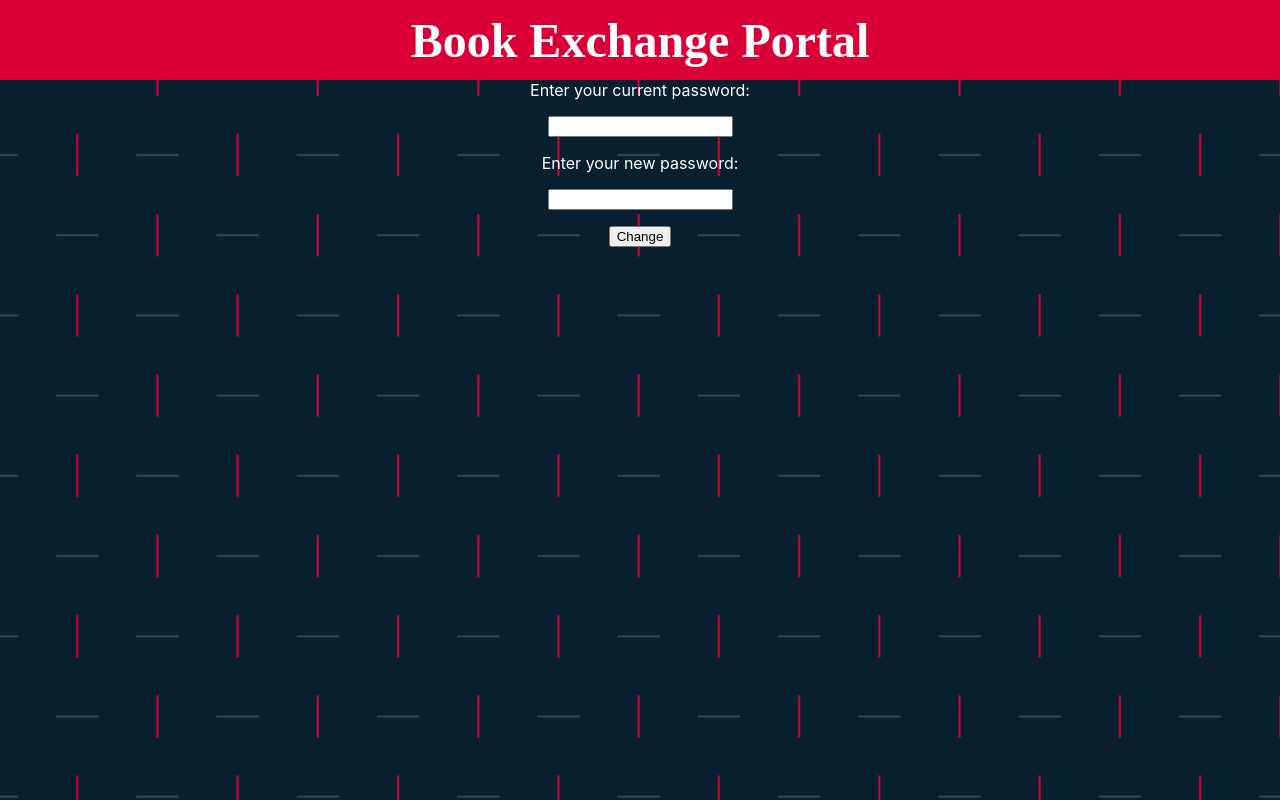
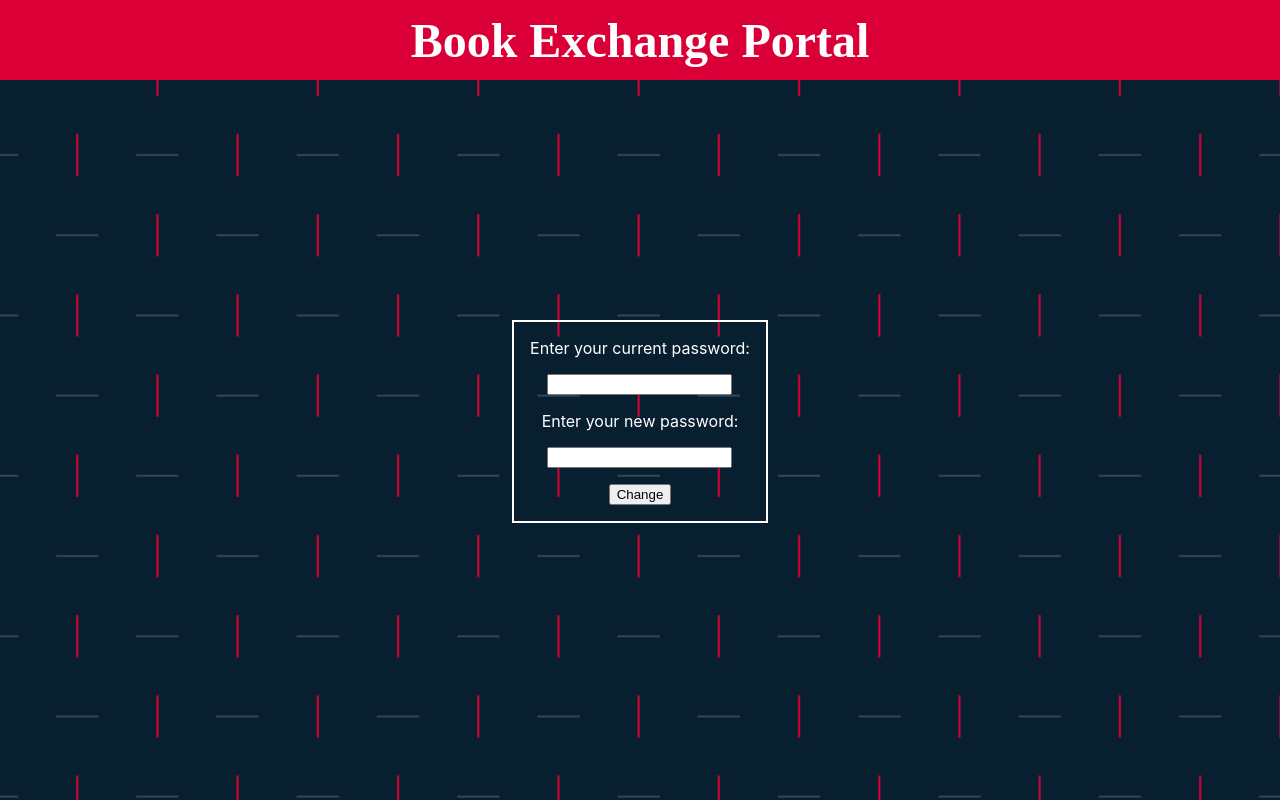
Before and after one commit to amalnj4858/BookExchangePortal, a React (Create React App) app: page /userslanding/passwordchange in a window 1280 px wide. Built offline with nearby package versions, Linux system fonts and the light colour scheme; a web font is replaced by a local one.

Commit message:
remaining changes

```diff
--- a/src/Components/BookCard.js
+++ b/src/Components/BookCard.js
@@ -1,4 +1,4 @@
-//import React, { useState, useEffect } from "react";
+import React, { useState, useEffect } from "react";
 import styled from "styled-components";
 
 
--- a/src/Components/Bookspool.js
+++ b/src/Components/Bookspool.js
@@ -35,7 +35,6 @@ const Bookpool = ({ data }) => {
 					);
 				})}
 			</div>
-			{console.log(data)}
 		</Bookpoolstyled>
 	);
 };
--- a/src/Components/LandingPageOptions.js
+++ b/src/Components/LandingPageOptions.js
@@ -3,15 +3,17 @@ import { Link } from "react-router-dom";
 import styled from "styled-components";
 import { OptionCard } from "./OptionCard.js";
 import bookPoolPhoto from "../Assets/bookPool.jpg";
-import applyExtension from "../Assets/applyExtension.png"
-import currentLendings from "../Assets/currentLendings.jpg"
-import lendBook from "../Assets/lendBook.png"
-import myProfile from "../Assets/myProfile.jpg"
-import payDues from "../Assets/payDues.jpg"
-import returnBook from "../Assets/returnBook.jpg"
-import requests from "../Assets/requests.jpg"
-import users from "../Assets/users.jpg"
-import transactions from "../Assets/transactions.jpg"
+import applyExtension from "../Assets/applyExtension.png";
+import currentLendings from "../Assets/currentLendings.jpg";
+import lendBook from "../Assets/lendBook.png";
+import myProfile from "../Assets/myProfile.jpg";
+import payDues from "../Assets/payDues.jpg";
+import returnBook from "../Assets/returnBook.jpg";
+import requests from "../Assets/requests.jpg";
+import users from "../Assets/users.jpg";
+import transactions from "../Assets/transactions.jpg";
+import requestsrecieved from "../Assets/requestreceived.png";
+import requestbook from "../Assets/requestbook.jpg";
 
 const LandingPageOptionsStyled = styled.div`
   display: flex;
@@ -36,16 +38,16 @@ const LandingPageOptions = ({ loggedin }) => {
       {loggedin === "admin" ? (
         <div className="main">
           <Link className="link" to="/adminlanding/users">
-            <OptionCard name={"Users"} photoURL={users}/>
+            <OptionCard name={"Users"} photoURL={users} />
           </Link>
           <Link className="link" to="/adminlanding/bookpool">
             <OptionCard name={"Book Pool"} photoURL={bookPoolPhoto} />
           </Link>
           <Link className="link" to="/adminlanding/transactions">
-            <OptionCard name={"Transactions"}photoURL={transactions} />
+            <OptionCard name={"Transactions"} photoURL={transactions} />
           </Link>
           <Link className="link" to="/adminlanding/requests">
-            <OptionCard name={"Requests"}photoURL={requests} />
+            <OptionCard name={"Requests"} photoURL={requests} />
           </Link>
         </div>
       ) : (
@@ -54,28 +56,34 @@ const LandingPageOptions = ({ loggedin }) => {
             <OptionCard name={"Book Pool"} photoURL={bookPoolPhoto} />
           </Link>
           <Link className="link" to="/userslanding/profile">
-            <OptionCard name={"My Profile"}photoURL={myProfile}/>
+            <OptionCard name={"My Profile"} photoURL={myProfile} />
           </Link>
           <Link className="link" to="/userslanding/lendings">
-            <OptionCard name={"Current Lendings"} photoURL={currentLendings}/>
+            <OptionCard name={"Current Lendings"} photoURL={currentLendings} />
           </Link>
           <Link className="link" to="/userslanding/lendabook">
-            <OptionCard name={"Lend a Book"} photoURL={lendBook}/>
+            <OptionCard name={"Lend a Book"} photoURL={lendBook} />
           </Link>
           <Link className="link" to="/userslanding/requestabook">
-            <OptionCard name={"Request a Book"} photoURL={""}/>
+            <OptionCard name={"Request a Book"} photoURL={requestbook} />
           </Link>
           <Link className="link" to="/userslanding/extension">
-            <OptionCard name={"Apply for Extension"} photoURL={applyExtension}/>
+            <OptionCard
+              name={"Apply for Extension"}
+              photoURL={applyExtension}
+            />
           </Link>
           <Link className="link" to="/userslanding/requestsrecieved">
-            <OptionCard name={"Requests Recieved"} />
+            <OptionCard
+              name={"Requests Recieved"}
+              photoURL={requestsrecieved}
+            />
           </Link>
           <Link className="link" to="/userslanding/returnbook">
-            <OptionCard name={"Return a Book"} photoURL={returnBook}/>
+            <OptionCard name={"Return a Book"} photoURL={returnBook} />
           </Link>
           <Link className="link" to="/userslanding/paydues">
-            <OptionCard name={"Pay Dues"} photoURL={payDues}/>
+            <OptionCard name={"Pay Dues"} photoURL={payDues} />
           </Link>
         </div>
       )}
--- a/src/Pages/Passwordchange.js
+++ b/src/Pages/Passwordchange.js
@@ -8,9 +8,15 @@ const Passwordchangestyled = styled.div`
   height: 100%;
   display: flex;
   align-items: center;
+  margin-top: 15em;
   justify-content: center;
   flex-direction: column;
   gap: 1em;
+  border: 2px solid white;
+  width: fit-content;
+  margin-left: auto;
+  margin-right: auto;
+  padding: 1em;
 `;
 
 const Passwordchange = ({ user }) => {
```
Also changed, not shown: src/Assets/requestbook.jpg (added), src/Assets/requestreceived.png (added).
